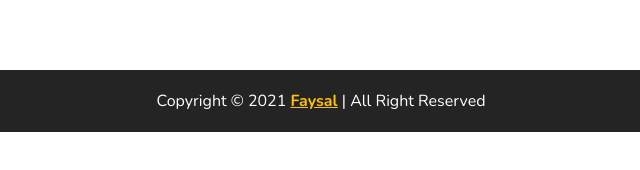
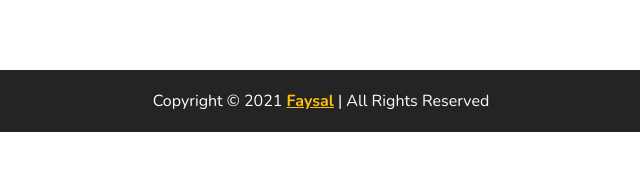
Before and after one commit to faysalahammedchowdhury01/box-shadow-generator, a plain HTML site: page index.html in a window 1280 px wide. Shown: the part 622-792 px from the top of the page, 319-959 px from the left. Drawn offline with nearby package versions, Linux system fonts and the light colour scheme; some packages are replaced by stand-ins of ours; a script that the page names is missing.

Commit message:
Change 'Rights' Spelling

```diff
--- a/index.html
+++ b/index.html
@@ -141,7 +141,7 @@
         rel="noopener noreferrer"
         >Faysal</a
       >
-      | All Right Reserved
+      | All Rights Reserved
     </div>
 
     <!-- JS files -->
```
